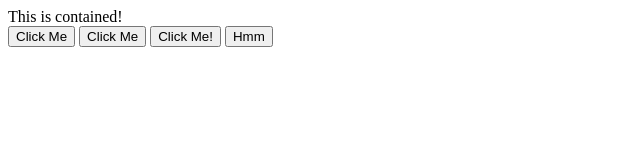
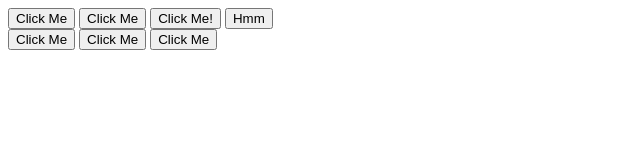
Before and after one commit to liminalsunset/always-take-the-weather, a plain HTML site: page index.html in a window 1280 px wide. Shown: the whole page, without its empty margins (0-640 px from the left). Drawn offline with Linux system fonts and the light colour scheme.

Commit message:
Buttons that do other things

```diff
--- a/index.html
+++ b/index.html
@@ -7,9 +7,16 @@
         </head>
         <body>
             <div id="container"></div>
-            <button onclick="alert('Hello World')">Click Me</button>
-            <button id="btn">Click Me</button>
-            <button id ="btn2">Click Me!</button>
-            <button id="btn3">Hmm</button>
+            <div it="firstbuttoncontainer">
+                <button onclick="alert('Hello World')">Click Me</button>
+                <button id="btn">Click Me</button>
+                <button id ="btn2">Click Me!</button>
+                <button id="btn3">Hmm</button>
+            </div>
+            <div id="secondbuttoncontainer">
+                <button id="1">Click Me</button>
+                <button id="2">Click Me</button>
+                <button id="3">Click Me</button>
+            </div>
         </body>
     </html>
--- a/threebuttons.js
+++ b/threebuttons.js
@@ -14,6 +14,14 @@ btn3.addEventListener('click', (e) => {
     e.target.style.background = 'purple';
 });
 
+const buttons = document.querySelectorAll('button');
+
+buttons.forEach((button) => {
+    button.addEventListener('click', () => {
+        alert(button.id);
+    });
+});
+de
 const content = document.createElement('div');
 
 content.classList.add('content');
```
